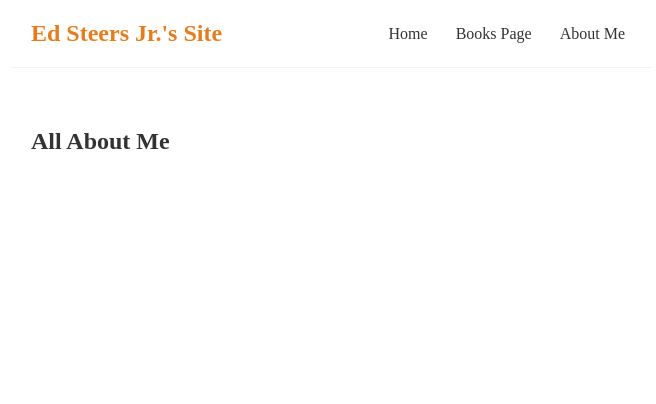
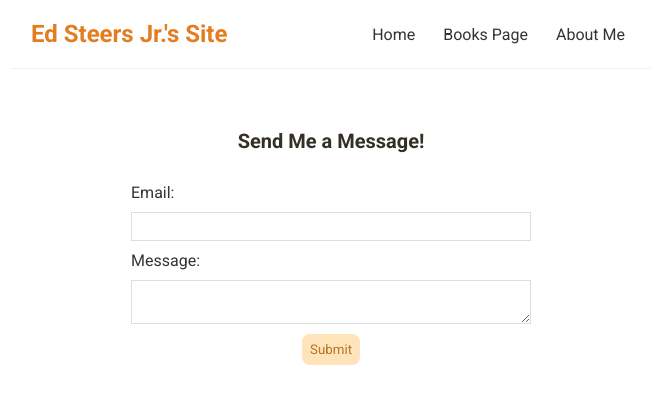
Before and after one commit to ykhm-iob/IanOBThomasC_Capstone, a React (Create React App) app: page /about/contact in a window 1280 px wide. Shown: the top 404 px of the page, without its empty margins (309-965 px from the left). Built offline with nearby package versions, Linux system fonts and the light colour scheme.

Commit message:
All pages now have direction. About page needs buttons to its subpages. Some contact page and 404 styling. Fixed Robot font.

```diff
--- a/src/App.js
+++ b/src/App.js
@@ -6,6 +6,9 @@ import Books from './Books';
 import About from './About';
 import BookInfo from './BookInfo';
 import DoesNotExist from './DoesNotExist';
+import Biography from './Bio';
+import Appearances from './Appearances';
+import Contact from './Contact';
 
 function App() {
 
@@ -19,9 +22,9 @@ function App() {
           <Route exact path="/books" element={<Books />}></Route>
           <Route exact path="/books/:id" element={<BookInfo />}></Route>
           <Route exact path="/about" element={<About />}></Route>
-          <Route exact path="/about/biography" element={<About />}></Route>
-          <Route exact path="/about/appearances" element={<About />}></Route>
-          <Route exact path="/about/contact" element={<About />}></Route>
+          <Route exact path="/about/biography" element={<Biography />}></Route>
+          <Route exact path="/about/appearances" element={<Appearances />}></Route>
+          <Route exact path="/about/contact" element={<Contact />}></Route>
           <Route path="*" element={<DoesNotExist />}></Route>
         </Routes>
       </div>
--- a/src/Appearances.js
+++ b/src/Appearances.js
@@ -1,7 +1,7 @@
-const appearances = () => {
+const Appearances = () => {
   return (
     <h2>Test Appearances</h2>
    );
 }
 
-export default appearances;
+export default Appearances;
--- a/src/index.css
+++ b/src/index.css
@@ -3,7 +3,7 @@
 /* base styles */
 * {
   margin: 0;
-  font-family: "Quicksand";
+  font-family: "Roboto";
   color: #333;
 }
 .navbar {
@@ -82,7 +82,7 @@
 }
 .contact h2 {
   font-size: 20px;
-  color: #f1356d;
+  color: #353025;
   margin-bottom: 30px;
 }
 .contact input, .contact textarea, .contact select {
@@ -94,10 +94,17 @@
   display: block;
 }
 .contact button {
-  background: #f1356d;
-  color: #fff;
+  background: #FFE4BB;
+  color: #B87323;
   border: 0;
   padding: 8px;
   border-radius: 8px;
   cursor: pointer;
 }
+
+/* 404 Page */
+.DoesNotExist h2 {
+  font-size: 20px;
+  color: #353025;
+  margin-bottom: 30px;
+}
```
